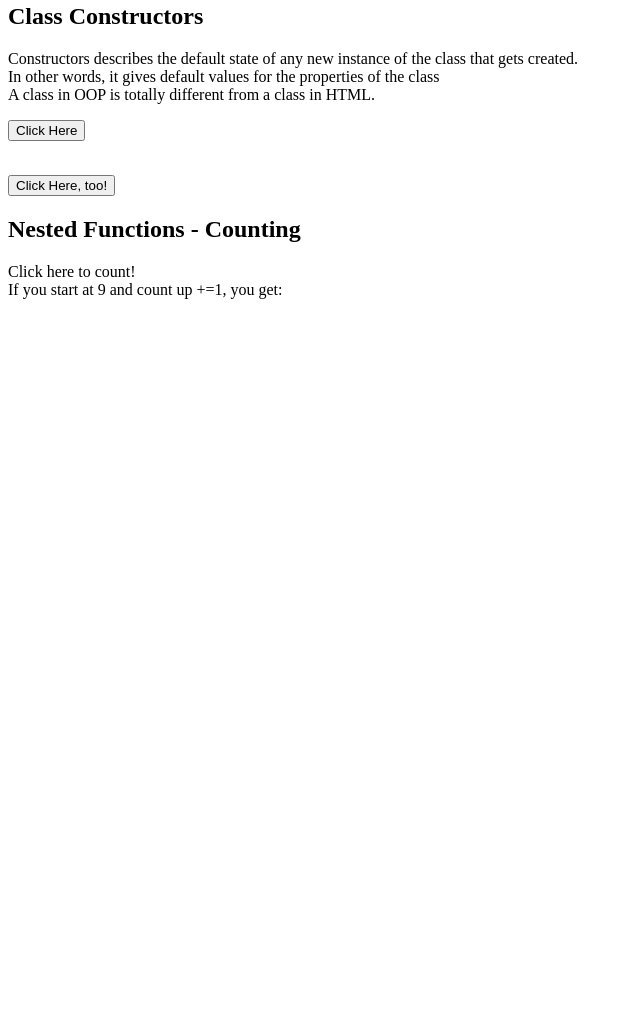
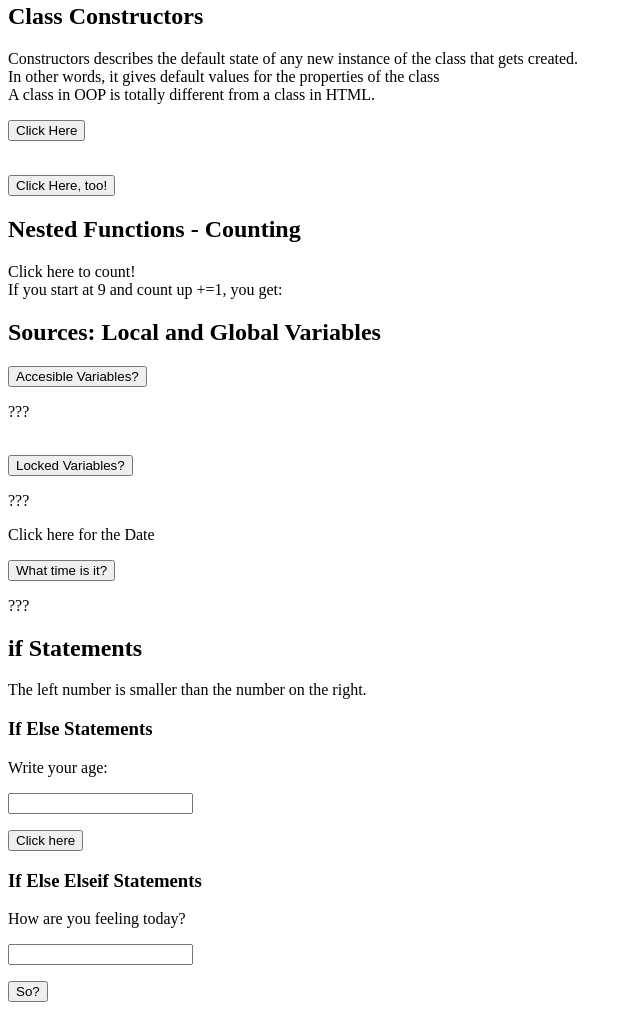
Before and after one commit to serengetijade/JavaScript, a plain HTML site: page Basic-JavaScript-Projects/Project1-expressions-alert/index.html in a window 1280 px wide. Shown: the part 2845-3855 px from the top of the page, without its empty margins (0-640 px from the left). Before the commit the page ends 3160 px from the top, so only its background shows below. Drawn offline with Linux system fonts and the light colour scheme.

Commit message:
if statements

```diff
--- a/Basic-JavaScript-Projects/Project1-expressions-alert/index.html
+++ b/Basic-JavaScript-Projects/Project1-expressions-alert/index.html
@@ -329,7 +329,43 @@
     <p><span onclick="count_Function()">Click here to count!</span>
     <br>If you start at 9 and count up +=1, you get: <span id="Counting"></span></p>
 
+    <!--SOURCES: LOCAL AND GLOBAL VARIABLES-->
+    <div>
+        <h2>Sources: Local and Global Variables</h2>
+        <button onclick="whatwhat()">Accesible Variables?</button>
+        <p id="local_global_var">???</p>
+        <br>
+    </div>
+    <div>
+        <button onclick="whatnot()">Locked Variables?</button>
+        <p id="erroneous">???</p>
+    </div>
 
+    <!--Locale Date and Time Methods-->
+    <p id="Greeting" onclick="get_Date()">Click here for the Date</p>
+    <button onclick="whattime()">What time is it?</button>
+    <p id="whattime">???</p>
+
+    <!--if STATEMENTS-->
+    <h2>if Statements</h2>
+    <script> //A very basic if statement:
+        if (1<2) {
+            document.write("The left number is smaller than the number on the right.");
+        }
+    </script>
+
+    <h3>If Else Statements</h3>
+    <p>Write your age:</p>
+    <input id="Age" value="" type="number" />
+    <p id="How_old_are_you?"></p>
+    <button onclick="Age_Function()">Click here</button>
+
+    <h3>If Else Elseif Statements</h3>
+    <p>How are you feeling today?</p>
+    <input id="feelings" value="" type="string" style="text-transform:lowercase" />
+    <p id="responses"></p>
+    <button onclick="feelings_function()">So?</button>
+    <!--END IF STATEMENTS-->
 
 </body>
 </html>
--- a/Basic-JavaScript-Projects/Project1-expressions-alert/js/project1main.js
+++ b/Basic-JavaScript-Projects/Project1-expressions-alert/js/project1main.js
@@ -169,3 +169,69 @@ function count_Function() {
         return Starting_point;
     }
 }
+
+//SOURCES: LOCAL AND GLOBAL VARIABLES
+var V = 804;    //This is a global variable because it is loose code - not within a function
+
+function whatwhat() {
+    var U = 10;     //This is a local variable becuase it is within a function
+    var S = 20;
+    document.getElementById("local_global_var").innerHTML = V + U;
+}
+
+//erroneous function
+function whatnot() {
+    var T = 11;
+    document.getElementById("erroneous").innerHTML = S + T; //Because U is not defined within this function, its value is not accessible.
+}
+//to fix the above error, you would need to move "var S = 20;"" out of the function whatwhat()
+var S = 20;
+
+//Locale Date and Time Methods
+function whattime() {
+    var datelocaletime = new Date().toLocaleTimeString(); //calls local time
+    var datelocaledate = new Date().toLocaleDateString(); //calls local date
+    document.getElementById("whattime").innerHTML = datelocaletime + " on " + datelocaledate;
+}
+
+//if STATEMENTS
+function get_Date() {
+    if (new Date().getHours() <14) {
+        document.getElementById("Greeting").innerHTML = "How are you today?";
+    }
+}
+
+function Age_Function() {
+    Age = document.getElementById("Age").value; //.value uses the operand from the identified element, in this case the <input>
+    if (Age >= 18) {
+        Vote = "You are old enough to vote!";
+    }
+    else {
+        Vote = "You are NOT old enough to vote."; //This string shows below the element if the conditional statement is not satisfied.
+    }
+    document.getElementById("How_old_are_you?").innerHTML = Vote;
+}
+
+function feelings_function() {
+    thefeels = document.getElementById("feelings").value;
+    if (thefeels == "great") {
+        response = "Well good for you! Me too.";
+    }
+    else if (thefeels == "happy") {     //must use == to equate two values
+        response = "Yipee!!!!"
+    }
+    else if (thefeels == "tired") {
+        response = "Well, have a nap."; //you can have multiple else if
+    }
+    else if (thefeels == "fine") {
+        response = "That's never good.";
+    }
+    else if (thefeels == "bored") {
+        response = "Yeah, that happens.";
+    }
+    else {
+        response = "Hmmm...Go on.";
+    }
+    document.getElementById("responses").innerHTML = response;
+}
+//END IF STATEMENTS
```
Also changed, not shown: Basic-JavaScript-Projects/Project7-scope-time-function/index7.html (added, +56 -0 lines), Basic-JavaScript-Projects/Project7-scope-time-function/js/project7main.js (added, +67 -0 lines).
